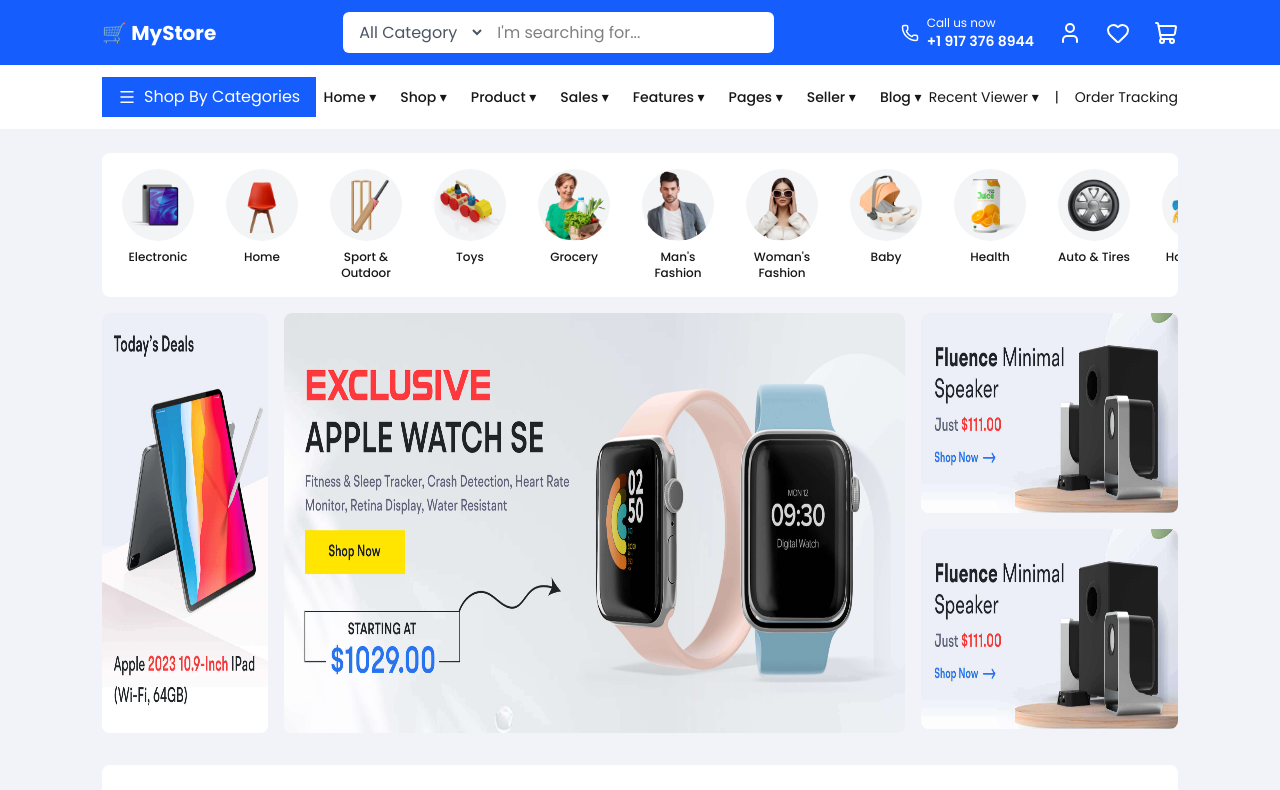
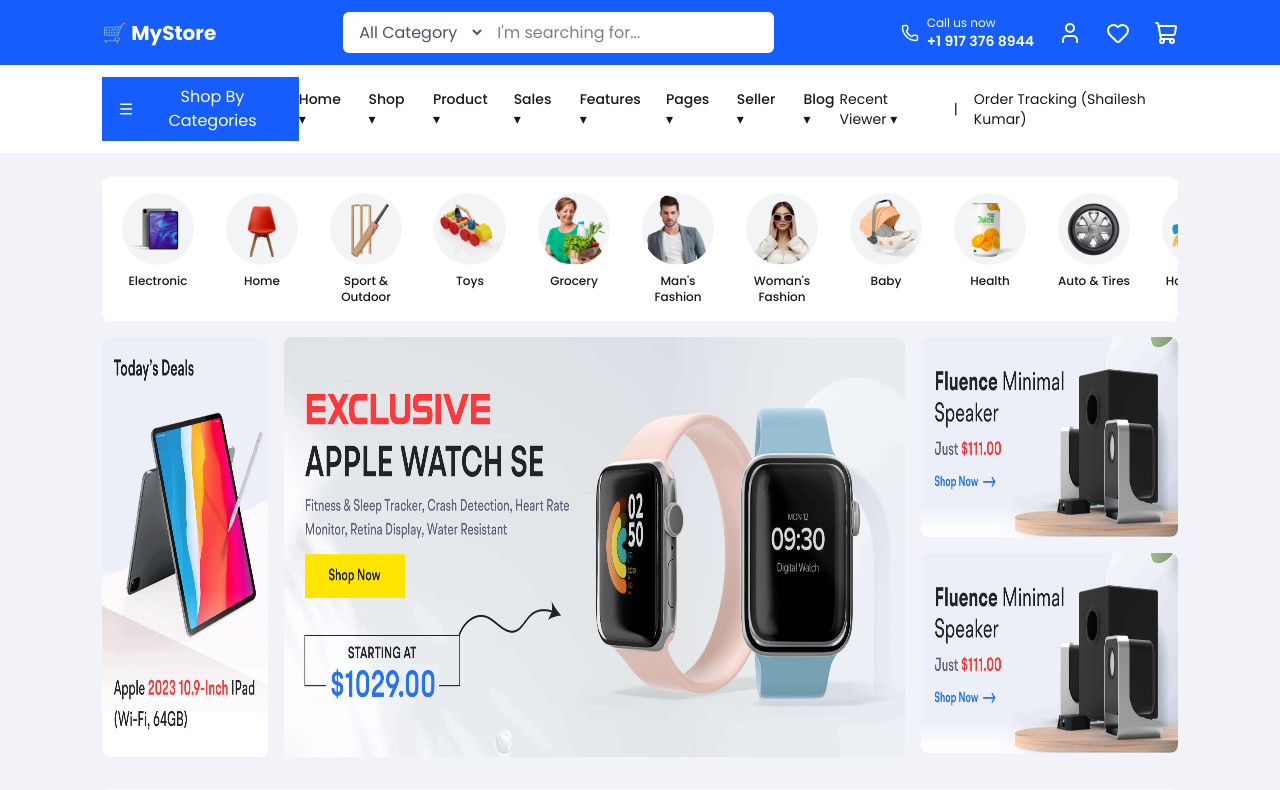
Before and after one commit to shailesh941/milkykart-next, a Next.js app: page / in a window 1280 px wide. Shown: the top 790 px of the page. Built offline with nearby package versions, Linux system fonts and the light colour scheme; no server answers.

Commit message:
change name
change name

```diff
--- a/components/layout/Header.tsx
+++ b/components/layout/Header.tsx
@@ -144,7 +144,7 @@
         <div className="flex items-center gap-4 text-sm">
           <span>Recent Viewer ▾</span>
           <span>|</span>
-          <span>Order Tracking</span>
+          <span>Order Tracking (Shailesh Kumar)</span>
         </div>
       </div>
     </div>
```
